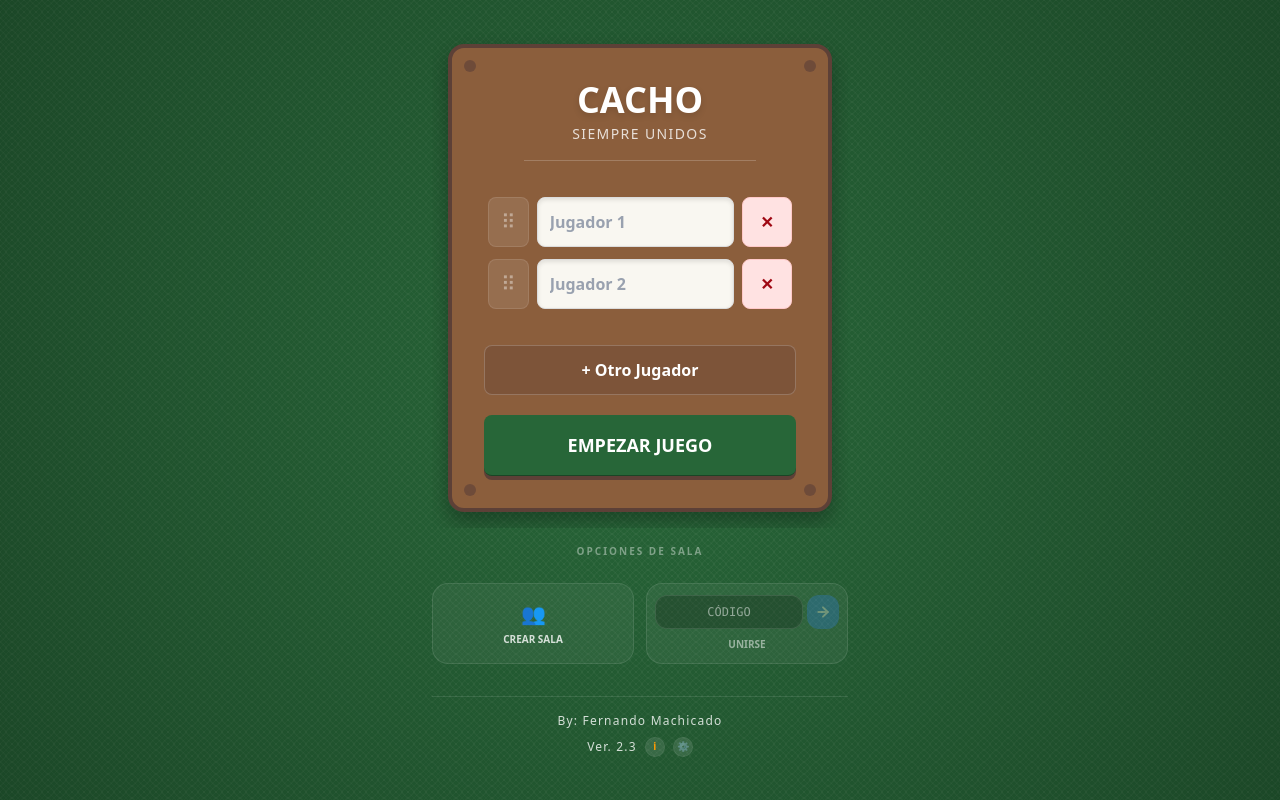
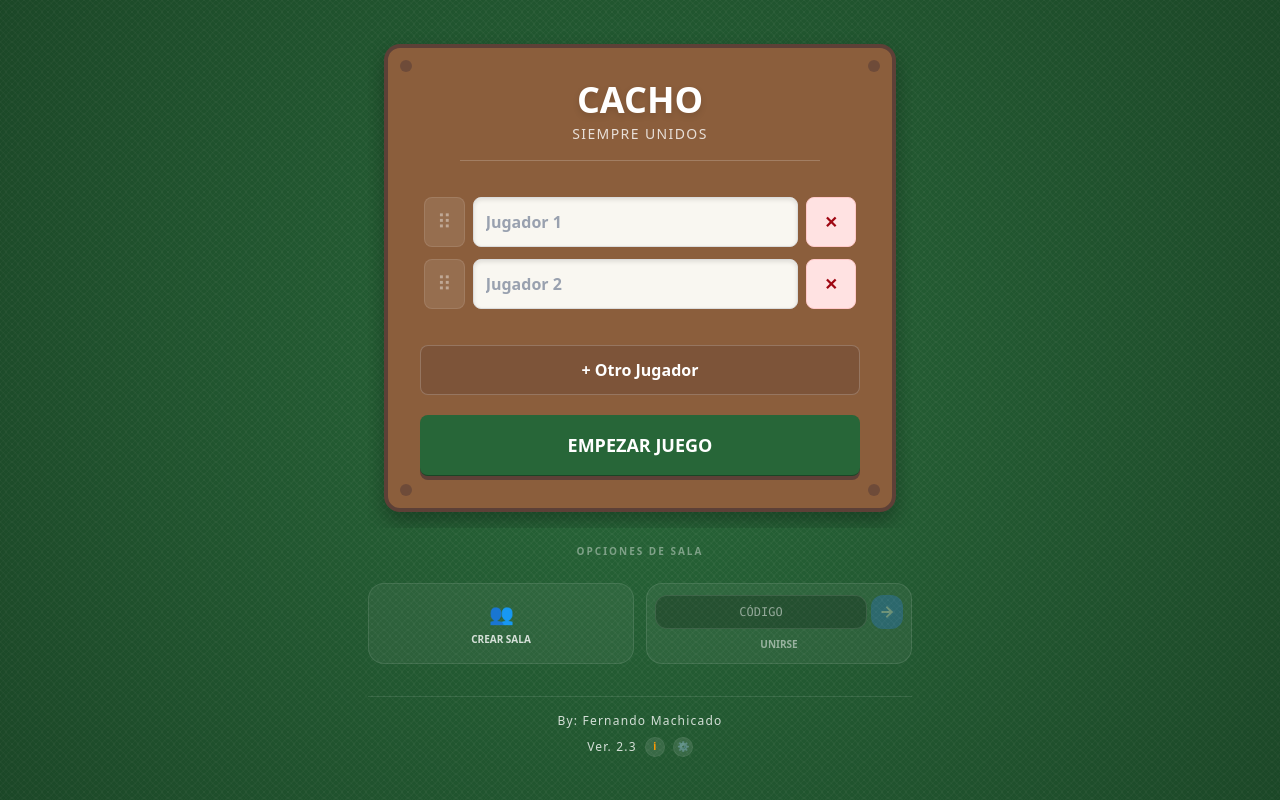
Before and after one commit to fermdslz/cacho-modern, a React (Vite) app: page / in a window 1280 px wide. Built offline with nearby package versions, Linux system fonts and the light colour scheme.

Commit message:
mejoras para pantallas de mas resolucion y horizontales

```diff
--- a/index.html
+++ b/index.html
@@ -1,10 +1,11 @@
 <!doctype html>
-<html lang="en">
+<html lang="es" translate="no">
 
 <head>
   <meta charset="UTF-8" />
   <link rel="icon" href="https://fav.farm/🎲" />
   <meta name="viewport" content="width=device-width, initial-scale=1.0, viewport-fit=cover" />
+  <meta name="google" content="notranslate" />
   <meta name="theme-color" content="#276638" />
   <meta name="apple-mobile-web-app-capable" content="yes" />
   <meta name="apple-mobile-web-app-status-bar-style" content="black-translucent" />
--- a/src/App.jsx
+++ b/src/App.jsx
@@ -331,7 +331,7 @@ const App = () => {
     <div className="min-h-dvh flex flex-col overflow-hidden">
       {gameState === 'setup' && (
         <div className="flex-1 overflow-y-auto no-scrollbar pb-[env(safe-area-inset-bottom)] flex flex-col justify-center">
-          <div className="max-w-md mx-auto px-4 w-full flex flex-col items-center py-4">
+          <div className="responsive-container px-4 w-full flex flex-col items-center py-4">
             <SetupScreen
               tempNames={tempNames}
               setTempNames={setTempNames}
@@ -339,7 +339,7 @@ const App = () => {
               onShowChangelog={() => setShowChangelog(true)}
               onShowSettings={() => setShowSettings(true)}
             />
-            <div className="w-full max-w-md mx-auto">
+            <div className="w-full responsive-container">
               <RoomManager
                 onHost={handleHost}
                 onJoin={handleJoin}
@@ -378,7 +378,7 @@ const App = () => {
             {players.length > 0 ? (
               <>
                 {roomID && (
-                  <div className="px-4 mt-4 max-w-md mx-auto w-full text-center">
+                  <div className="px-4 mt-4 responsive-container w-full text-center">
                     <RoomManager
                       roomID={roomID}
                       role={role}
--- a/src/components/HistoryModal.jsx
+++ b/src/components/HistoryModal.jsx
@@ -8,7 +8,7 @@ const HistoryModal = ({ moveLog, onClose }) => {
         >
             <div
                 onClick={(e) => e.stopPropagation()}
-                className="wood-panel w-full max-w-md p-6 max-h-[80vh] flex flex-col relative cursor-default"
+                className="wood-panel w-full responsive-container p-6 max-h-[80vh] flex flex-col relative cursor-default"
             >
                 <button
                     onClick={onClose}
--- a/src/components/SetupScreen.jsx
+++ b/src/components/SetupScreen.jsx
@@ -21,7 +21,7 @@ const SetupScreen = ({ tempNames, setTempNames, onStart, onShowChangelog, onShow
     };
 
     return (
-        <div className="p-4 max-w-md mx-auto w-full overflow-x-hidden">
+        <div className="p-4 responsive-container w-full overflow-x-hidden">
             <div className="wood-panel p-8 text-center relative overflow-hidden">
                 {/* Clavos decorativos */}
                 <div className="absolute top-3 left-3 w-3 h-3 rounded-full bg-table-oakDark opacity-60"></div>
@@ -92,10 +92,11 @@ const PlayerRow = ({ player, index, updateName, removePlayer }) => {
             </div>
 
             <input
-                className="flex-1 paper-cell p-3 h-[50px] rounded-lg font-bold text-table-ink focus:outline-none focus:ring-4 focus:ring-table-green/30 transition-all placeholder-gray-400 min-w-0"
+                className="flex-1 paper-cell p-3 h-[50px] rounded-lg font-bold text-table-ink focus:outline-none focus:ring-4 focus:ring-table-green/30 transition-all placeholder-gray-400 min-w-0 notranslate"
                 placeholder={`Jugador ${index + 1}`}
                 value={player.name}
                 onChange={(e) => updateName(index, e.target.value)}
+                translate="no"
             />
 
             {/* Delete Button */}
--- a/src/components/WinnerScreen.jsx
+++ b/src/components/WinnerScreen.jsx
@@ -8,13 +8,13 @@ const WinnerScreen = ({ players, dormidaWinner, onReset }) => {
 
     return (
         <div className="p-4 flex flex-col items-center justify-center min-h-screen">
-            <div className="wood-panel p-6 w-full max-w-md">
+            <div className="wood-panel p-6 w-full responsive-container">
                 <h1 className="text-3xl font-black text-center mb-6 text-white drop-shadow-md tracking-wider">
                     {title}
                 </h1>
 
                 <div className="bg-table-paper rounded-lg p-1 mb-6 shadow-inner">
-                    <div className="text-center p-4 border-2 border-dashed border-table-oak/30 bg-white/50 rounded">
+                    <div className="text-center p-4 border-2 border-dashed border-table-oak/30 bg-white/50 rounded" translate="no">
                         <p className="text-xs text-gray-500 uppercase font-bold mb-1">Ganador</p>
                         <div className="text-3xl font-black text-table-oakDark">
                             {winnerName} 🏆
@@ -26,7 +26,7 @@ const WinnerScreen = ({ players, dormidaWinner, onReset }) => {
                     {sortedPlayers.map((p, i) => {
                         const isWinner = p.name === winnerName;
                         return (
-                            <div key={i} className={`flex justify-between items-center p-3 rounded-lg border-b-2 ${isWinner ? 'bg-white border-yellow-400 shadow-sm' : 'bg-table-oakDark/20 border-transparent text-white'}`}>
+                            <div key={i} className={`flex justify-between items-center p-3 rounded-lg border-b-2 ${isWinner ? 'bg-white border-yellow-400 shadow-sm' : 'bg-table-oakDark/20 border-transparent text-white'}`} translate="no">
                                 <div className="flex items-center gap-3">
                                     <span className={`font-bold w-6 ${isWinner ? 'text-table-oak' : 'text-white/60'}`}>#{i + 1}</span>
                                     <span className={`font-bold ${isWinner ? 'text-table-ink' : 'text-white'}`}>
--- a/src/index.css
+++ b/src/index.css
@@ -45,6 +45,28 @@ body {
   overflow-y: auto;
   position: relative;
   overscroll-behavior-y: none;
+}
+
+/* Escalado de fuente para pantallas grandes y TVs */
+@media (min-width: 1920px) {
+  html {
+    font-size: 17px;
+    /* 106% del tamaño base - más sutil */
+  }
+}
+
+@media (min-width: 2560px) {
+  html {
+    font-size: 18px;
+    /* 112% del tamaño base - conservador */
+  }
+}
+
+@media (min-width: 3840px) {
+  html {
+    font-size: 20px;
+    /* 125% del tamaño base - solo para TVs 4K reales */
+  }
 }
 
 @layer components {
@@ -152,4 +174,45 @@ body {
   .animate-float {
     animation: float 3s ease-in-out infinite;
   }
+
+  /* Anti-Translation Class */
+  .notranslate {
+    translate: no;
+  }
+
+  /* Responsive Container - Escala para pantallas grandes y TVs */
+  .responsive-container {
+    max-width: 28rem;
+    /* 448px - Móviles */
+    margin-left: auto;
+    margin-right: auto;
+  }
+
+  @media (min-width: 640px) {
+    .responsive-container {
+      max-width: 32rem;
+      /* 512px - Tablets (reducido) */
+    }
+  }
+
+  @media (min-width: 1024px) {
+    .responsive-container {
+      max-width: 36rem;
+      /* 576px - Laptops (reducido) */
+    }
+  }
+
+  @media (min-width: 1920px) {
+    .responsive-container {
+      max-width: 40rem;
+      /* 640px - 2K (reducido significativamente) */
+    }
+  }
+
+  @media (min-width: 2560px) {
+    .responsive-container {
+      max-width: 48rem;
+      /* 768px - 4K/TVs (más conservador) */
+    }
+  }
 }
```
Also changed, not shown: src/components/GameBoard.jsx (+6 -4 lines).
